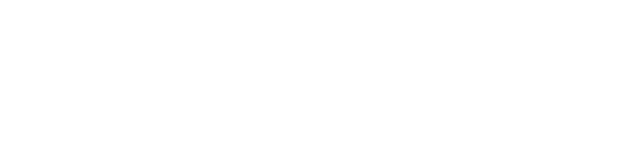
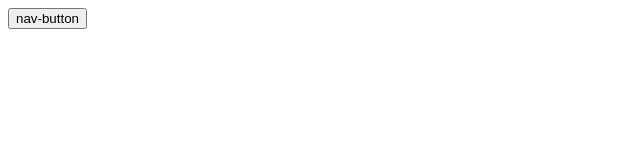
Before and after one commit to MoMaimon/youtube_clone, a plain HTML site: page index.html in a window 1280 px wide. Shown: the whole page, without its empty margins (0-640 px from the left). Drawn offline with Linux system fonts and the light colour scheme.

```diff
--- a/index.html
+++ b/index.html
@@ -6,6 +6,8 @@
     <title>Document</title>
 </head>
 <body>
-
+    <nav>
+       <button>nav-button</button>
+    </nav>
 </body>
 </html>
```
Also changed, not shown: public/yt_icon_almostblack_digital.png (added), public/yt_icon_red_digital.png (added), public/yt_icon_white_digital.png (added).
